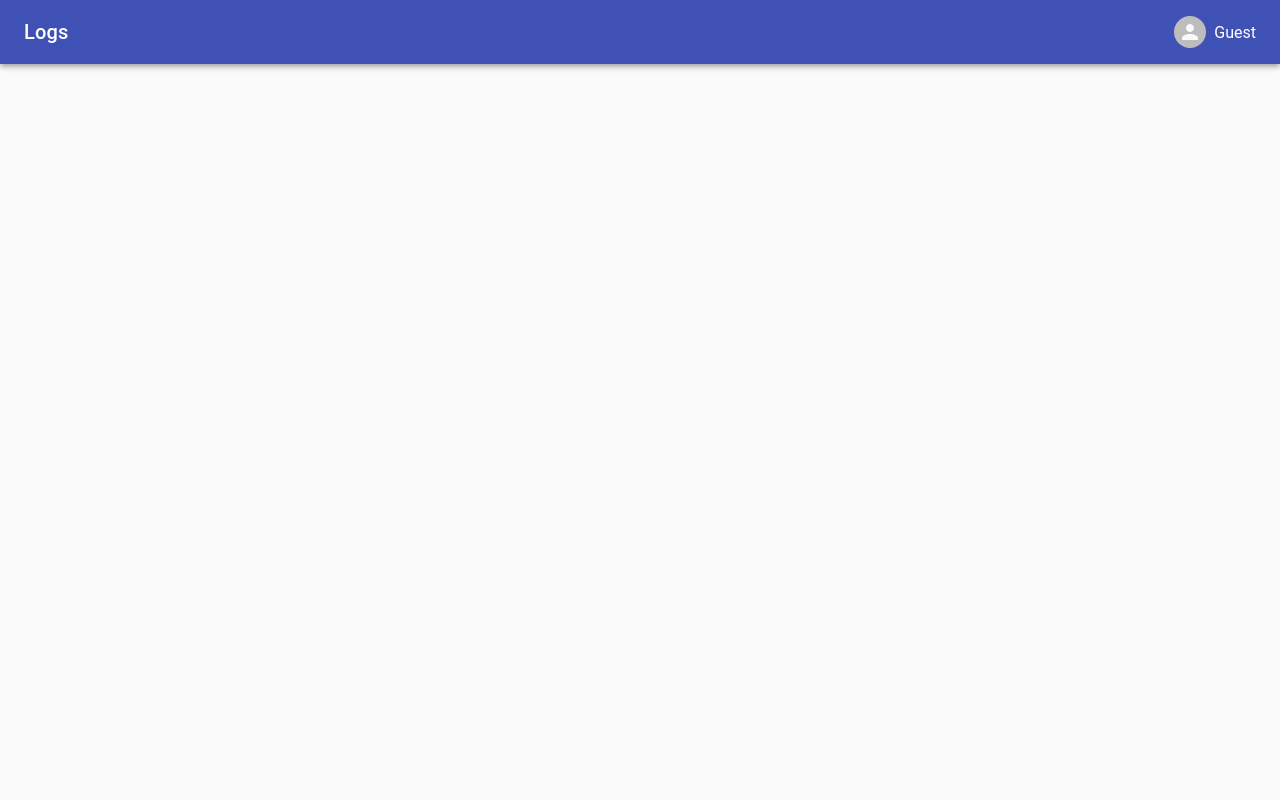
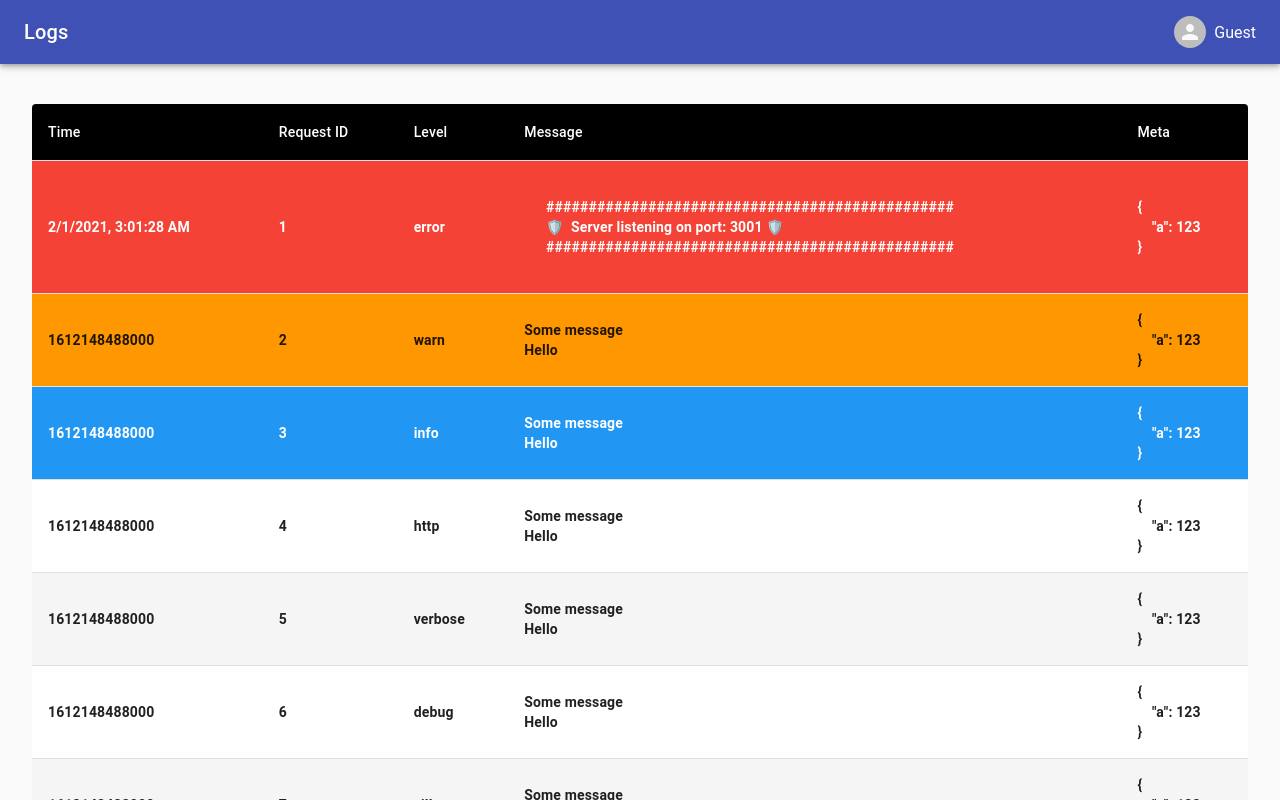
Before and after one commit to vighnesh153/logs.vighnesh153.com, a React (Create React App) app: page / in a window 1280 px wide. Built offline with nearby package versions, Linux system fonts and the light colour scheme.

Commit message:
add log styles

```diff
--- a/package.json
+++ b/package.json
@@ -9,6 +9,7 @@
     "@testing-library/jest-dom": "^5.11.9",
     "@testing-library/react": "^11.2.3",
     "@testing-library/user-event": "^12.6.2",
+    "clsx": "^1.1.1",
     "js-cookie": "^2.2.1",
     "react": "^17.0.1",
     "react-dom": "^17.0.1",
--- a/src/components/App.js
+++ b/src/components/App.js
@@ -1,9 +1,22 @@
+import {useState} from "react";
 import useTheme from "@material-ui/core/styles/useTheme";
 
 import NavBar from "./Navbar";
+import Logs from "./Logs";
+import Grid from "@material-ui/core/Grid";
 
 function App() {
   const theme = useTheme();
+
+  const [logs, setLogs] = useState([
+    {id: 1, requestId: '1', timestamp: new Date().toLocaleString(), level: 'error', message: '\n      ################################################\n      🛡️  Server listening on port: 3001 🛡️\n      ################################################\n  ', meta: JSON.stringify({a: 123}, null, 4)},
+    {id: 2, requestId: '2', timestamp: Date.now(), level: 'warn', message: 'Some message\nHello', meta: JSON.stringify({a: 123}, null, 4)},
+    {id: 3, requestId: '3', timestamp: Date.now(), level: 'info', message: 'Some message\nHello', meta: JSON.stringify({a: 123}, null, 4)},
+    {id: 4, requestId: '4', timestamp: Date.now(), level: 'http', message: 'Some message\nHello', meta: JSON.stringify({a: 123}, null, 4)},
+    {id: 5, requestId: '5', timestamp: Date.now(), level: 'verbose', message: 'Some message\nHello', meta: JSON.stringify({a: 123}, null, 4)},
+    {id: 6, requestId: '6', timestamp: Date.now(), level: 'debug', message: 'Some message\nHello', meta: JSON.stringify({a: 123}, null, 4)},
+    {id: 7, requestId: '7', timestamp: Date.now(), level: 'silly', message: 'Some message\nHello', meta: JSON.stringify({a: 123}, null, 4)},
+  ]);
 
   return (
     <div
@@ -13,7 +26,16 @@ function App() {
         overflow: 'auto',
       }}
     >
-      <NavBar />
+      <NavBar/>
+      <Grid
+        style={{
+          width: '95%',
+          margin: '40px auto',
+          overflowX: 'auto',
+        }}
+      >
+        <Logs logs={logs}/>
+      </Grid>
     </div>
   );
 }
--- /dev/null
+++ b/src/components/Logs.js
@@ -0,0 +1,108 @@
+import React from 'react';
+import {withStyles, useTheme} from '@material-ui/core/styles';
+import Table from '@material-ui/core/Table';
+import TableBody from '@material-ui/core/TableBody';
+import TableCell from '@material-ui/core/TableCell';
+import TableContainer from '@material-ui/core/TableContainer';
+import TableHead from '@material-ui/core/TableHead';
+import TableRow from '@material-ui/core/TableRow';
+import Paper from '@material-ui/core/Paper';
+
+const StyledTableCell = withStyles((theme) => ({
+  head: {
+    backgroundColor: theme.palette.common.black,
+    color: theme.palette.common.white,
+  },
+  body: {
+    fontSize: 14,
+    fontWeight: "bold",
+  },
+}))(TableCell);
+
+const StyledTableRow = withStyles((theme) => ({
+  root: {
+    whiteSpace: 'pre',
+    '&:nth-of-type(odd)': {
+      backgroundColor: theme.palette.action.hover,
+    },
+  },
+}))(TableRow);
+
+const headers = {
+  id: 'header',
+  requestId: 'Request ID',
+  timestamp: 'Time',
+  level: 'Level',
+  message: 'Message',
+  meta: 'Meta',
+};
+
+const getBgColor = (logLevel, theme) => {
+  switch (logLevel) {
+    case 'error':
+      return {backgroundColor: theme.palette.error.main};
+    case 'warn':
+      return {backgroundColor: theme.palette.warning.main};
+    case 'info':
+      return {backgroundColor: theme.palette.info.main};
+    default:
+      return {}
+  }
+};
+
+const getTextColor = (logLevel, theme) => {
+  switch (logLevel) {
+    case 'error':
+      return {color: theme.palette.error.contrastText};
+    case 'warn':
+      return {color: theme.palette.warning.contrastText};
+    case 'info':
+      return {color: theme.palette.info.contrastText};
+    default:
+      return {}
+  }
+};
+
+export default function Logs({logs}) {
+  const theme = useTheme();
+
+  const tableCells = (items, log) => (
+    items.map((item, index) => (
+      <StyledTableCell
+        align={'left'}
+        key={index}
+        style={getTextColor(log.level, theme)}
+      >
+        {item}
+      </StyledTableCell>
+    ))
+  );
+
+  const tableRow = (log) => (
+    <StyledTableRow key={log.id} style={getBgColor(log.level, theme)}>
+      {tableCells(
+        [log.timestamp, log.requestId, log.level, log.message, log.meta],
+        log
+      )}
+    </StyledTableRow>
+  );
+
+  return (
+    <TableContainer component={Paper}>
+      <Table style={{minWidth: 700}}>
+        <TableHead>
+          <TableRow>
+            <StyledTableCell align={'left'}>{headers.timestamp}</StyledTableCell>
+            <StyledTableCell align={'left'}>{headers.requestId}</StyledTableCell>
+            <StyledTableCell align={'left'}>{headers.level}</StyledTableCell>
+            <StyledTableCell align={'left'}>{headers.message}</StyledTableCell>
+            <StyledTableCell align={'left'}>{headers.meta}</StyledTableCell>
+          </TableRow>
+        </TableHead>
+        <TableBody>
+          {logs.map(tableRow)}
+        </TableBody>
+      </Table>
+    </TableContainer>
+  );
+}
```
Also changed, not shown: 1 other file (tests, documents, lock files or other folders).
